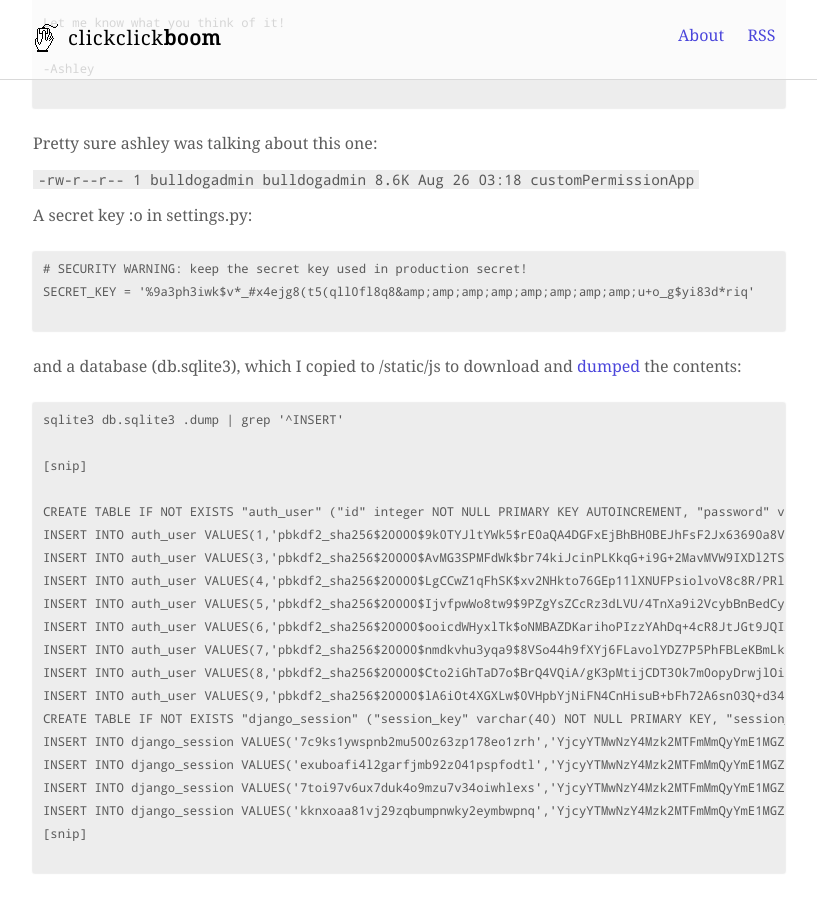
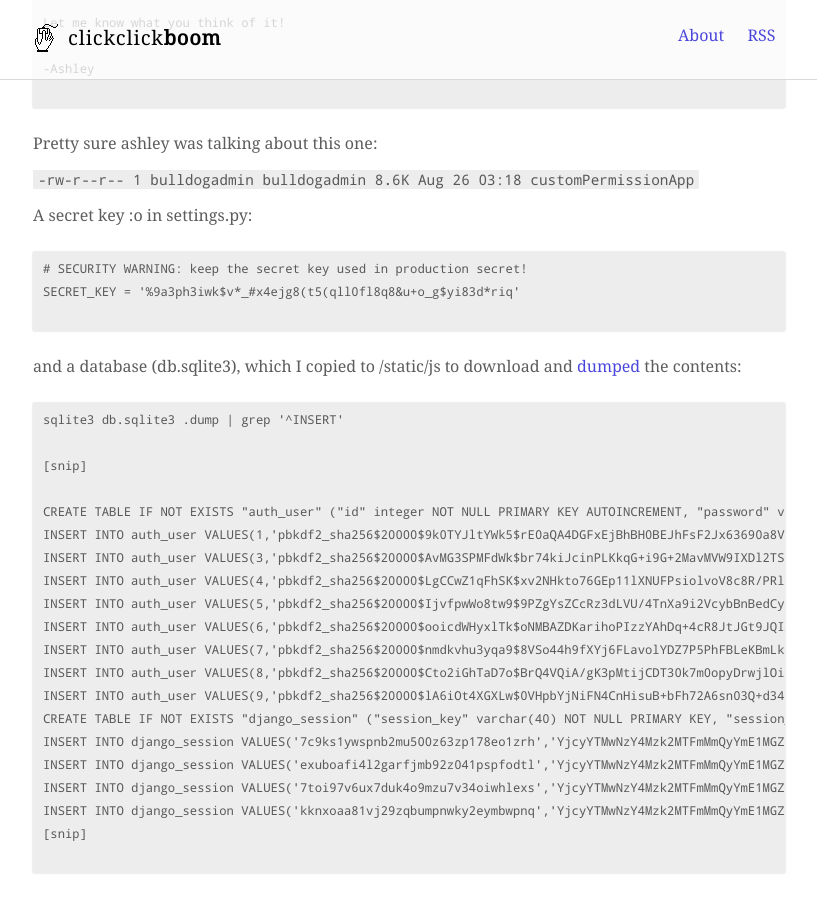
Before and after one commit to mrpnkt/mrpnkt.github.io, a Jekyll site: the page built from _posts/2017-10-27-writeup-bulldog.md, in a window 1280 px wide and 900 px high, scrolled down 5482 px. Shown: the whole window, without its empty margins (231-1048 px from the left). Built offline with Jekyll 4.4.1, drawn with Linux system fonts in a browser that asks for light colours.

Commit message:
Update 2017-10-27-writeup-bulldog.md

````diff
--- a/_posts/2017-10-27-writeup-bulldog.md
+++ b/_posts/2017-10-27-writeup-bulldog.md
@@ -142,7 +142,7 @@ A secret key :o in settings.py:
 
 ```
 # SECURITY WARNING: keep the secret key used in production secret!
-SECRET_KEY = '%9a3ph3iwk$v*_#x4ejg8(t5(qll0fl8q8&amp;amp;amp;amp;amp;amp;amp;amp;u+o_g$yi83d*riq'
+SECRET_KEY = '%9a3ph3iwk$v*_#x4ejg8(t5(qll0fl8q8&u+o_g$yi83d*riq'
 
 ```
 
````
